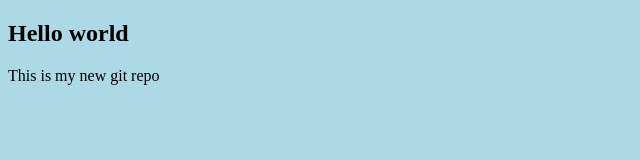
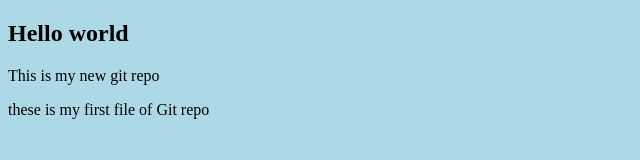
Before and after one commit to SubodhMilindChimankar/hello-world, a plain HTML site: page index.html in a window 1280 px wide. Shown: the whole page, without its empty margins (0-640 px from the left). Drawn offline with Linux system fonts and the light colour scheme.

Commit message:
Updated index.html with a new line

```diff
--- a/index.html
+++ b/index.html
@@ -9,5 +9,6 @@
 <body>
 <h2>Hello world</h2>
 <p>This is my new git repo </p>
+<p>these is my first file of Git repo</p>
 </body>
 </html>
```
